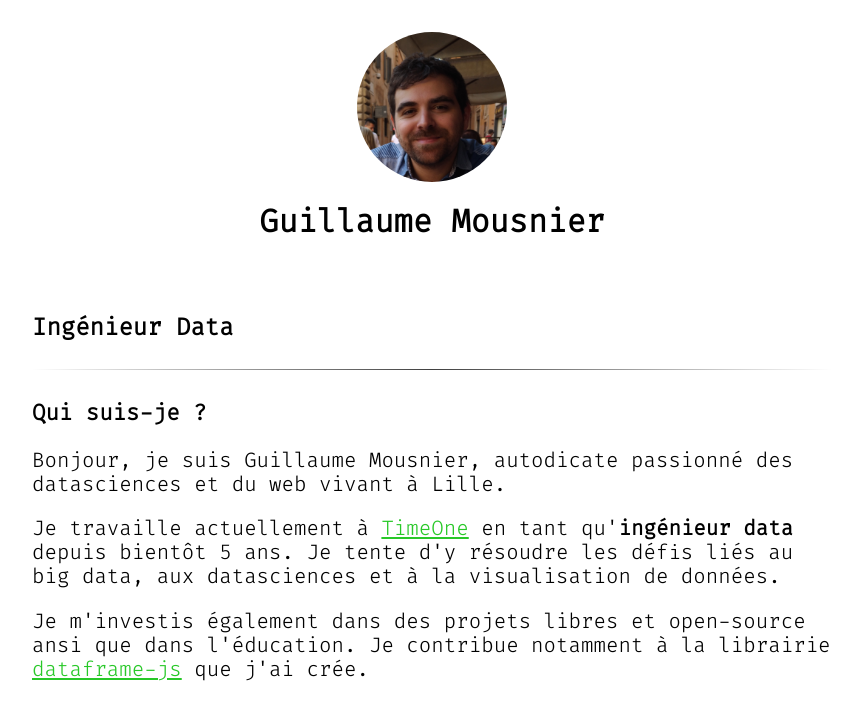
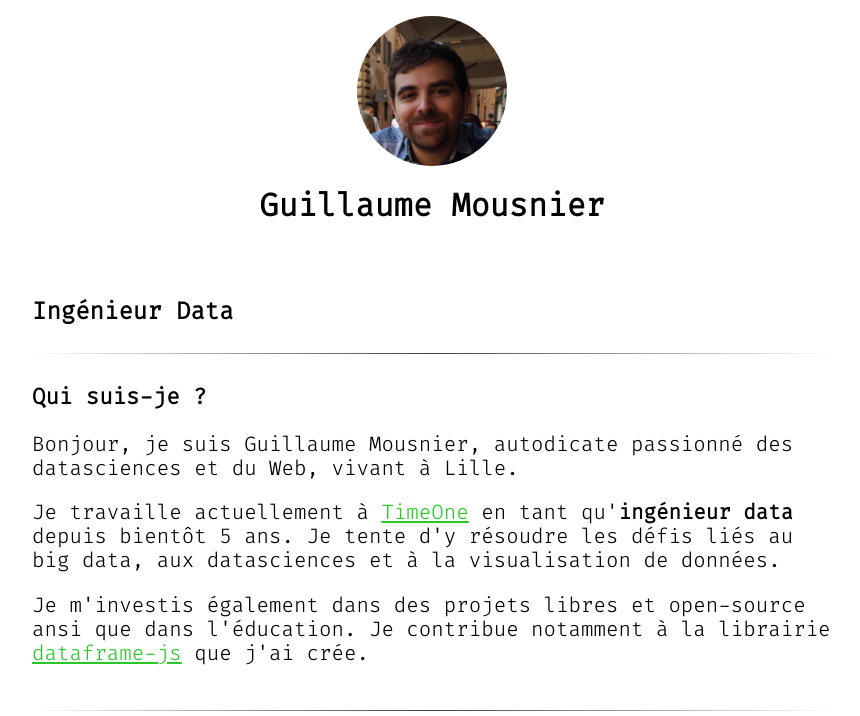
Before and after one commit to Gmousse/guillaumemousnier.datawizard.fr, a website: page public/index.html in a window 1280 px wide. Shown: the top 716 px of the page, without its empty margins (208-1068 px from the left). Drawn offline with Linux system fonts and the light colour scheme.

Commit message:
fix: minor fixes on css and content

```diff
--- a/package.json
+++ b/package.json
@@ -1,6 +1,6 @@
 {
     "name": "guillaumemousnier.datawizard.fr",
-    "version": "0.1.0",
+    "version": "0.1.1",
     "description": "Guillaume Mousnier's personnal website",
     "homepage": "https://guillaumemousnier.datawizard.fr",
     "private": true,
--- a/public/css/index.css
+++ b/public/css/index.css
@@ -1,6 +1,9 @@
 html {
     height: 100%;
     font-family: "Fira Code", monospace;
+    margin-left: 1rem;
+    margin-right: 1rem;
+    margin-top: 1rem;
 }
 
 body {
@@ -15,7 +18,6 @@ body > header {
     flex-direction: column;
     align-items: center;
     text-align: center;
-    padding-top: 2rem;
 }
 
 body > main {
--- a/public/index.html
+++ b/public/index.html
@@ -26,7 +26,7 @@
                 <h3>Qui suis-je ?</h3>
                 <p>
                     Bonjour, je suis Guillaume Mousnier, autodicate passionné
-                    des datasciences et du web vivant à Lille.
+                    des datasciences et du Web, vivant à Lille.
                 </p>
                 <p>
                     Je travaille actuellement à
```
Also changed, not shown: CHANGELOG.md.
